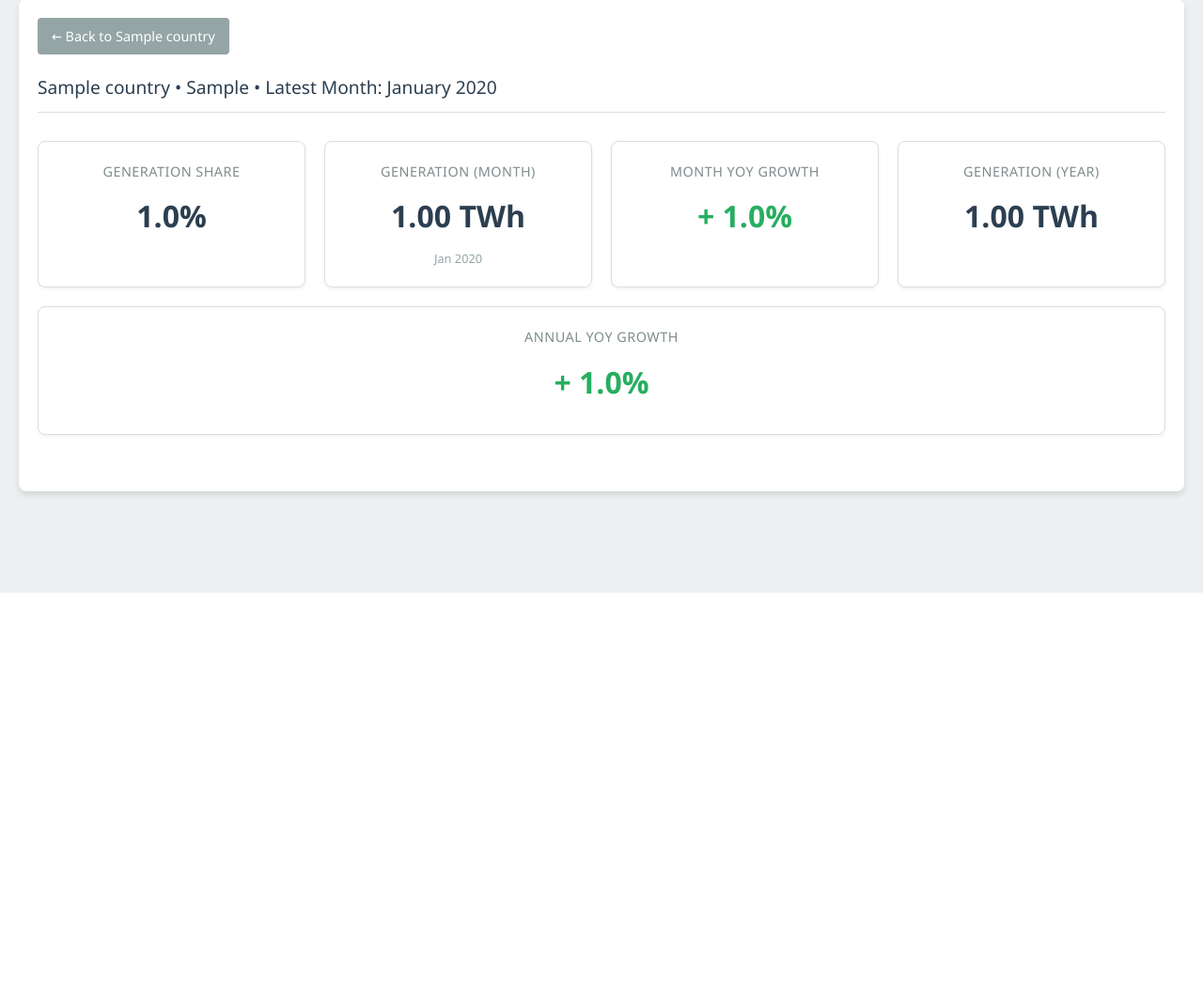
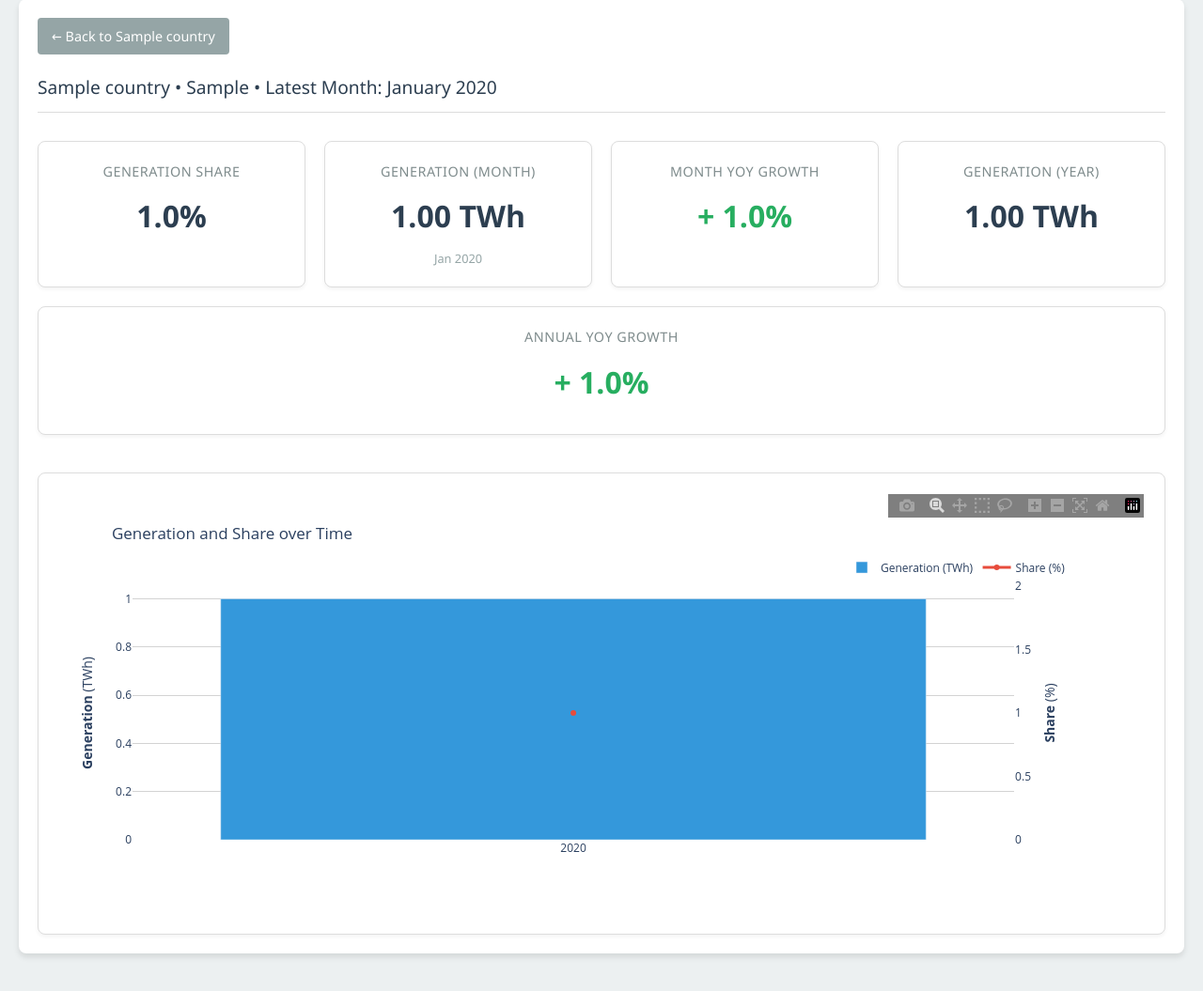
Before and after one commit to jarthorn/energy-stats, a Django app: a page that uses core/templates/core/country_fuel_detail.html in a window 1280 px wide. Shown: the part 169-1224 px from the top of the page at 94% size. Before the commit the page ends 800 px from the top, so only its background shows below. Run offline with Django 5.2, Linux system fonts and the light colour scheme; tables that the repository leaves empty hold one stand-in row (values such as "Sample post"); some libraries are stand-ins or nearby versions.

Commit message:
Add graph to country_fuel_detail page

```diff
--- a/core/models.py
+++ b/core/models.py
@@ -103,7 +103,8 @@ class CountryFuelYear(models.Model):
     share = models.FloatField(help_text="Share of this country's total fuel generation that came from this fuel")
     generation = models.FloatField(help_text="Total electricity generation from this fuel for this year and country")
     yoy_growth = models.FloatField(
-        help_text="Percent growth since the previous year. A value of zero is used if no data are available for the previous year."
+        help_text="Percent growth since the previous year. "
+        "A value of zero is used if no data are available for the previous year."
     )
 
     class Meta:
--- a/core/templates/core/country_fuel_detail.html
+++ b/core/templates/core/country_fuel_detail.html
@@ -155,6 +155,15 @@
         .negative {
             color: #c0392b;
         }
+
+        .graph-container {
+            margin-top: 40px;
+            background: #fff;
+            border: 1px solid var(--border-color);
+            border-radius: 8px;
+            padding: 20px;
+            box-shadow: 0 2px 4px rgba(0, 0, 0, 0.05);
+        }
     </style>
 </head>
 
@@ -219,6 +228,13 @@
             </div>
         </div>
 
+        <!-- Graph Section -->
+        {% if graph_html %}
+        <div class="graph-container">
+            {{ graph_html|safe }}
+        </div>
+        {% endif %}
+
         <!-- Future sections will go here -->
     </main>
 </body>
--- a/core/views.py
+++ b/core/views.py
@@ -1,6 +1,8 @@
 from django.shortcuts import render, get_object_or_404
-from .models import Country, CountryFuel
+from .models import Country, CountryFuel, CountryFuelYear
 import datetime
+import plotly.graph_objects as go
+from plotly.subplots import make_subplots
 
 def index(request):
     return render(request, 'core/index.html')
@@ -68,10 +70,50 @@ def country_fuel_detail(request, code, fuel_type):
     country = get_object_or_404(Country, code=code)
     country_fuel = get_object_or_404(CountryFuel, country=country, fuel__type=fuel_type)
 
+    # Fetch annual data for the graph
+    annual_data = CountryFuelYear.objects.filter(
+        country=country, fuel__type=fuel_type
+    ).order_by('year')
+
+    years = [d.year for d in annual_data]
+    generations = [d.generation for d in annual_data]
+    shares = [d.share for d in annual_data]
+
+    graph_html = None
+    if years:
+        # Create figure with secondary y-axis
+        fig = make_subplots(specs=[[{"secondary_y": True}]])
+
+        # Add traces
+        fig.add_trace(
+            go.Bar(x=years, y=generations, name="Generation (TWh)", marker_color='#3498db'),
+            secondary_y=False,
+        )
+        fig.add_trace(
+            go.Scatter(x=years, y=shares, name="Share (%)", line=dict(color='#e74c3c', width=3)),
+            secondary_y=True,
+        )
+
+        # Add figure title and layout properties
+        fig.update_layout(
+            title_text="Generation and Share over Time",
+            plot_bgcolor='rgba(0,0,0,0)',
+            paper_bgcolor='rgba(0,0,0,0)',
+            legend=dict(orientation="h", yanchor="bottom", y=1.02, xanchor="right", x=1)
+        )
+
+        # Set y-axes titles
+        fig.update_yaxes(title_text="<b>Generation</b> (TWh)", secondary_y=False, showgrid=True, gridcolor='lightgray')
+        fig.update_yaxes(title_text="<b>Share</b> (%)", secondary_y=True, showgrid=False)
+        fig.update_xaxes(type='category', showgrid=False) # Ensure years aren't displayed as floats
+
+        graph_html = fig.to_html(full_html=False, include_plotlyjs='cdn')
+
     context = {
         'country': country,
         'country_fuel': country_fuel,
         'fuel': country_fuel.fuel,
+        'graph_html': graph_html,
     }
     return render(request, 'core/country_fuel_detail.html', context)
 
--- a/pyproject.toml
+++ b/pyproject.toml
@@ -6,6 +6,7 @@ readme = "README.md"
 requires-python = ">=3.14.2"
 dependencies = [
     "django>=6.0.2",
+    "plotly>=6.5.2",
     "python-dotenv>=1.2.1",
     "requests>=2.32.5",
     "ruff>=0.15.0",
```
Also changed, not shown: 1 other file.
